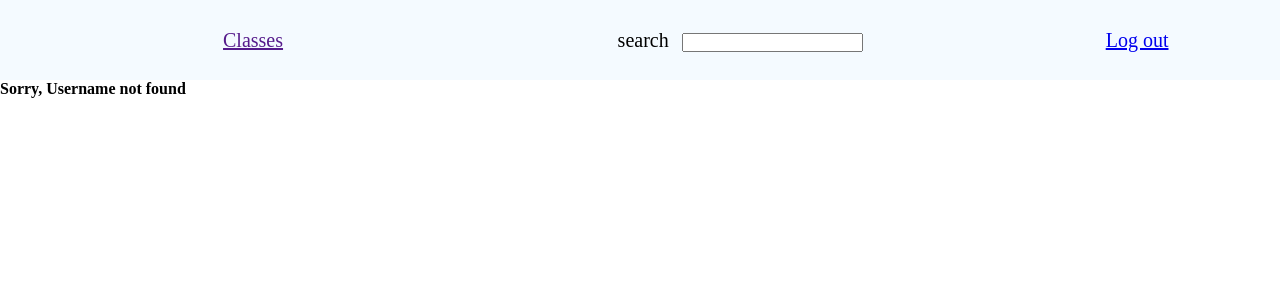
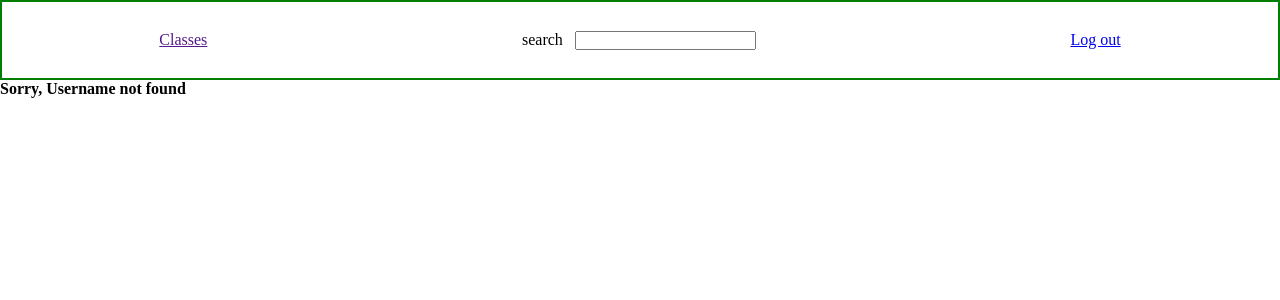
Before and after one commit to myCodingCenter/django, a Django app: template base/templates/base/home.html in a window 1280 px wide. Shown: the top 300 px of the page. Run offline with Django 5.2, Linux system fonts and the light colour scheme; the template is opened without the code that fills it, so the values that code supplies are empty.

Commit message:
ready to merge

```diff
--- a/base/static/base/css/home.css
+++ b/base/static/base/css/home.css
@@ -4,32 +4,18 @@
     box-sizing: border-box;
 }
 nav{
-    /* border: 2px solid green; */
+    border: 2px solid green;
     height: 10vh;
     width: 100%;
     display: flex;
     align-items: center;
-    justify-content: space-between;
-    font-size: 20px;
-    background-color: rgb(244, 250, 255);
+    justify-content: space-around;
+    flex-wrap: wrap;
 }
-nav .left{
-/* border: 2px solid red; */
-flex-grow: 1;
-text-align: center;
 
-}
-nav .right{
-    /* border: 2px solid #808080; */
-    /* margin-right: 50px; */
-    flex-grow:1;
-    display: flex;
-    justify-content: space-around;
-
-}
 .search {
     /* border: 2px solid cyan; */
-    margin-right: 20px;
+    /* margin-right: 20px; */
 }
 .search span{
     padding-right: 8px;
--- a/base/templates/base/home.html
+++ b/base/templates/base/home.html
@@ -13,12 +13,12 @@ register | page
 
 {% block body %}
 <nav>
-    <div class="left">
+    <!-- <div class="left"> -->
         <div class="classes">
             <a href="">Classes</a>
         </div>
-    </div>
-    <div class="right">
+    <!-- </div> -->
+    <!-- <div class="right"> -->
     <div class="search">
         <label for="search"><span>search</span></label>
         <input id="search" type="text">
@@ -26,7 +26,7 @@ register | page
     <div class="logout">
         <a href="{% url 'logout_view' %}">Log out</a>
     </div>
-</div>
+<!-- </div> -->
 </nav>
 <main>
     {% if request.user.first_name %}
```
